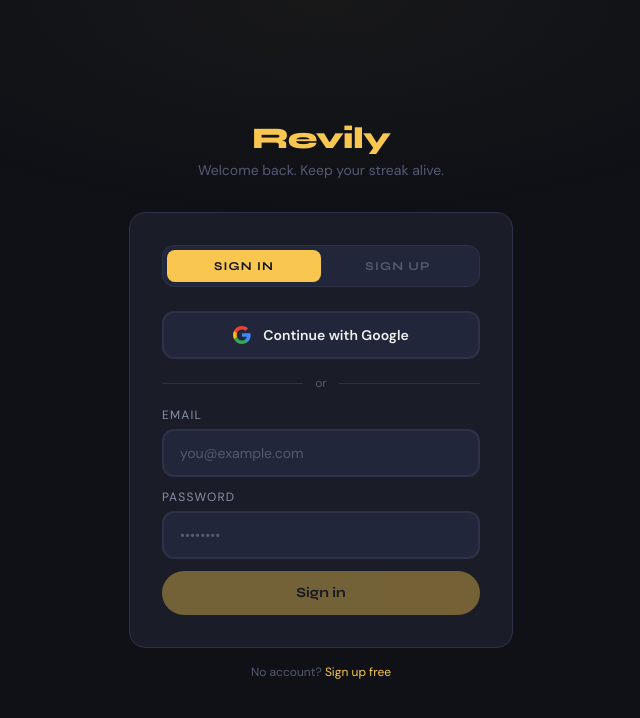
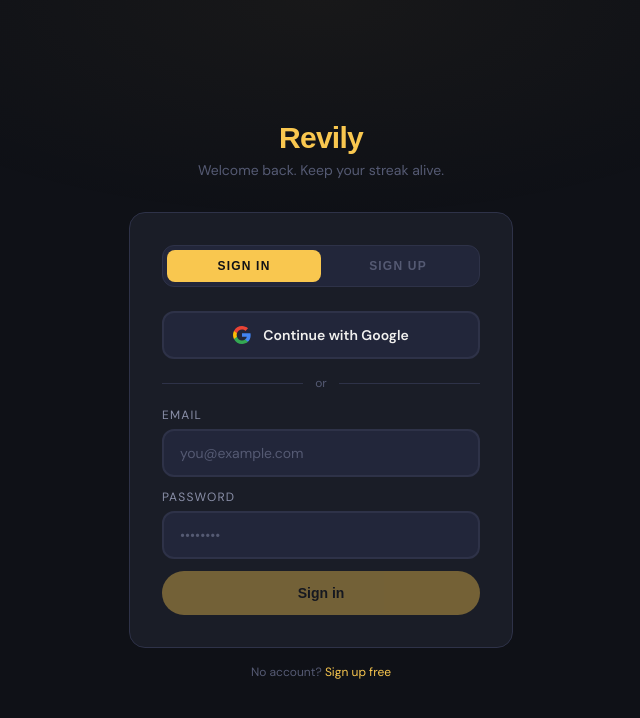
Before and after one commit to sunnydilgeer/revily-landing, a Next.js app: page /auth in a window 1280 px wide. Shown: the top 718 px of the page, without its empty margins (319-959 px from the left). Built offline with nearby package versions, Linux system fonts and the light colour scheme; no server answers.

Commit message:
fonts auth

```diff
--- a/app/auth/page.tsx
+++ b/app/auth/page.tsx
@@ -113,7 +113,7 @@ export default function AuthPage() {
         <div className="mb-8 text-center">
           <div
             className="mb-1 text-3xl font-extrabold tracking-tight text-[#f9c74f]"
-            style={{ fontFamily: "'Syne', sans-serif" }}
+            style={{ fontFamily: "'Bricolage Grotesque', sans-serif" }}
           >
             Revily
           </div>
@@ -139,7 +139,7 @@ export default function AuthPage() {
                     ? "bg-[#f9c74f] text-[#0f1117]"
                     : "text-[#555a73] hover:text-[#8a8fa8]"
                 }`}
-                style={{ fontFamily: "'Syne', sans-serif" }}
+                style={{ fontFamily: "'Bricolage Grotesque', sans-serif" }}
               >
                 {m === "signin" ? "Sign in" : "Sign up"}
               </button>
@@ -218,7 +218,7 @@ export default function AuthPage() {
               onClick={handleEmailAuth}
               disabled={isLoading || !email || password.length < 6}
               className="w-full rounded-full bg-[#f9c74f] py-3 text-sm font-bold text-[#0f1117] transition-opacity hover:opacity-90 disabled:opacity-40"
-              style={{ fontFamily: "'Syne', sans-serif" }}
+              style={{ fontFamily: "'Bricolage Grotesque', sans-serif" }}
             >
               {buttonLabel}
             </button>
```
